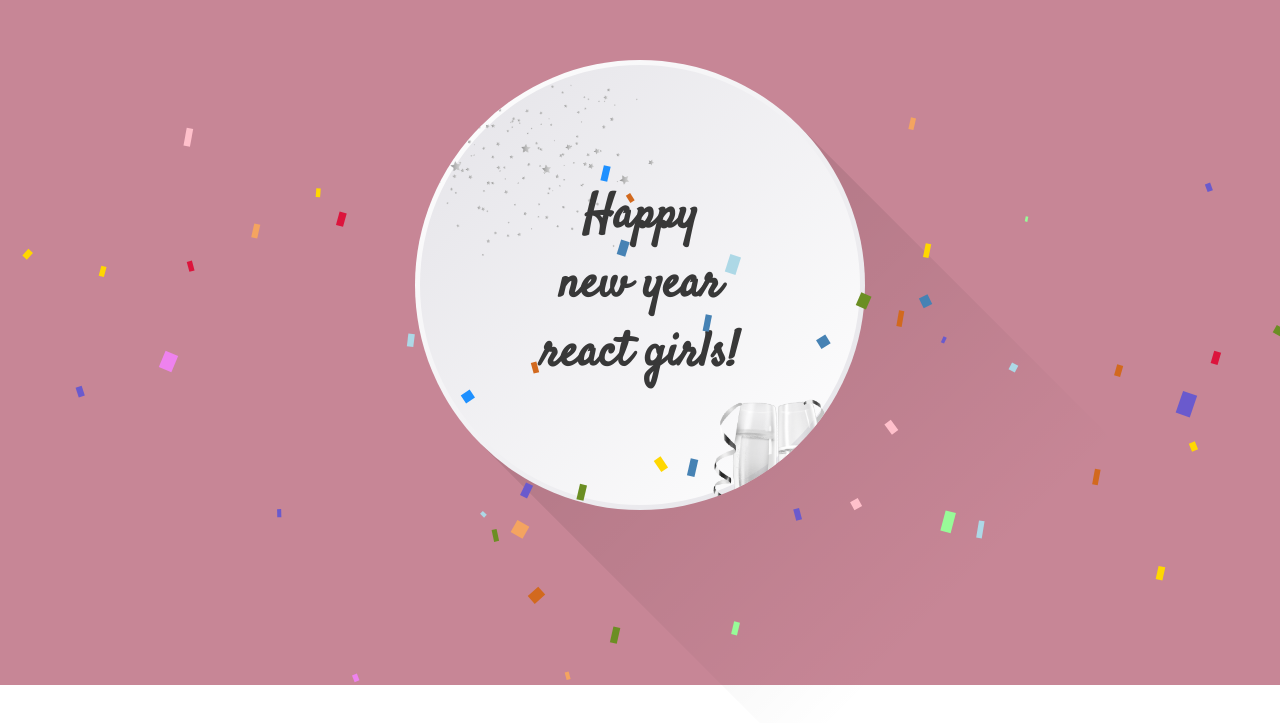
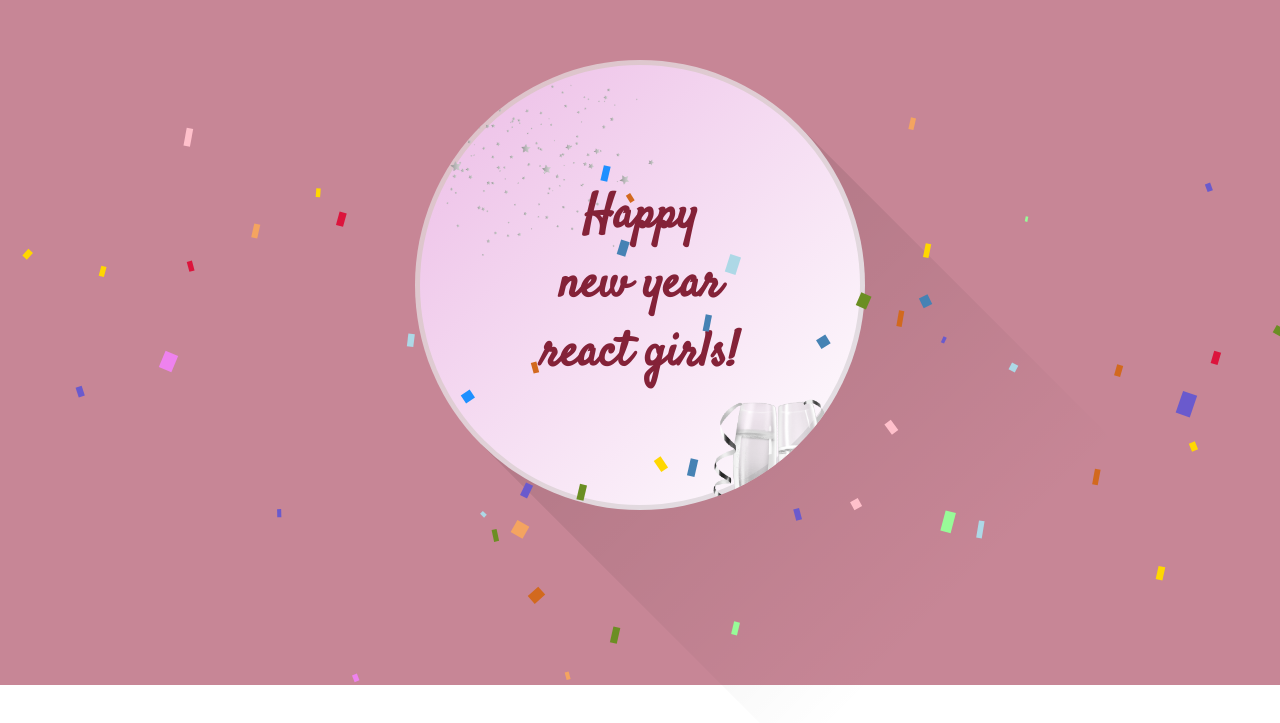
Before and after one commit to michalaDostalova/newYear, a plain HTML site: page index.html in a window 1280 px wide. Shown: the part 115-838 px from the top of the page. Drawn offline with Linux system fonts and the light colour scheme; a web font is replaced by a local one.

Commit message:
final version

```diff
--- a/script.css
+++ b/script.css
@@ -42,7 +42,7 @@ section .quare .card {
   position: relative;
   width: 100%;
   height: 100%;
-  background: linear-gradient(135deg, #fff, #e4e3e8);
+  background: linear-gradient(135deg, #dcbec5, #e4e3e8);
   display: flex;
   justify-content: center;
   align-items: center;
@@ -63,7 +63,7 @@ section .quare .card::before {
   left: 5px;
   right: 5px;
   bottom: 5px;
-  background: linear-gradient(315deg, #fff, #e4e3e8);
+  background: linear-gradient(315deg, #fff, #ecbce6);
   border-radius: 50%;
 }
 
@@ -73,7 +73,7 @@ h1 {
   font-size: 3em;
   color: #842238;
   text-align: center;
-  filter: grayscale();
+  /* filter: grayscale(); */
 }
 
 img {
@@ -94,6 +94,6 @@ img {
 section .quare .card:hover img {
   filter: none;
 }
-section .quare .card:hover h1 {
+/* section .quare .card:hover h1 {
   filter: none;
-}
+} */
```
